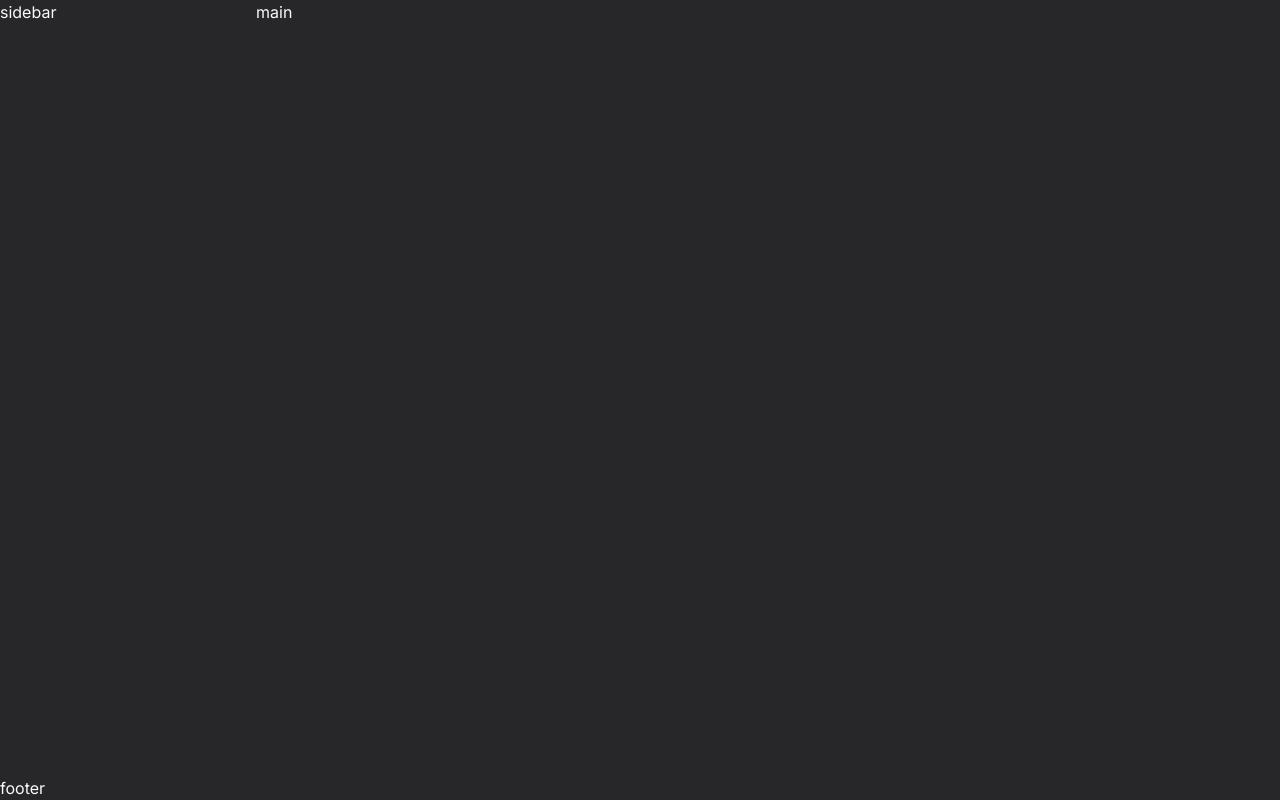
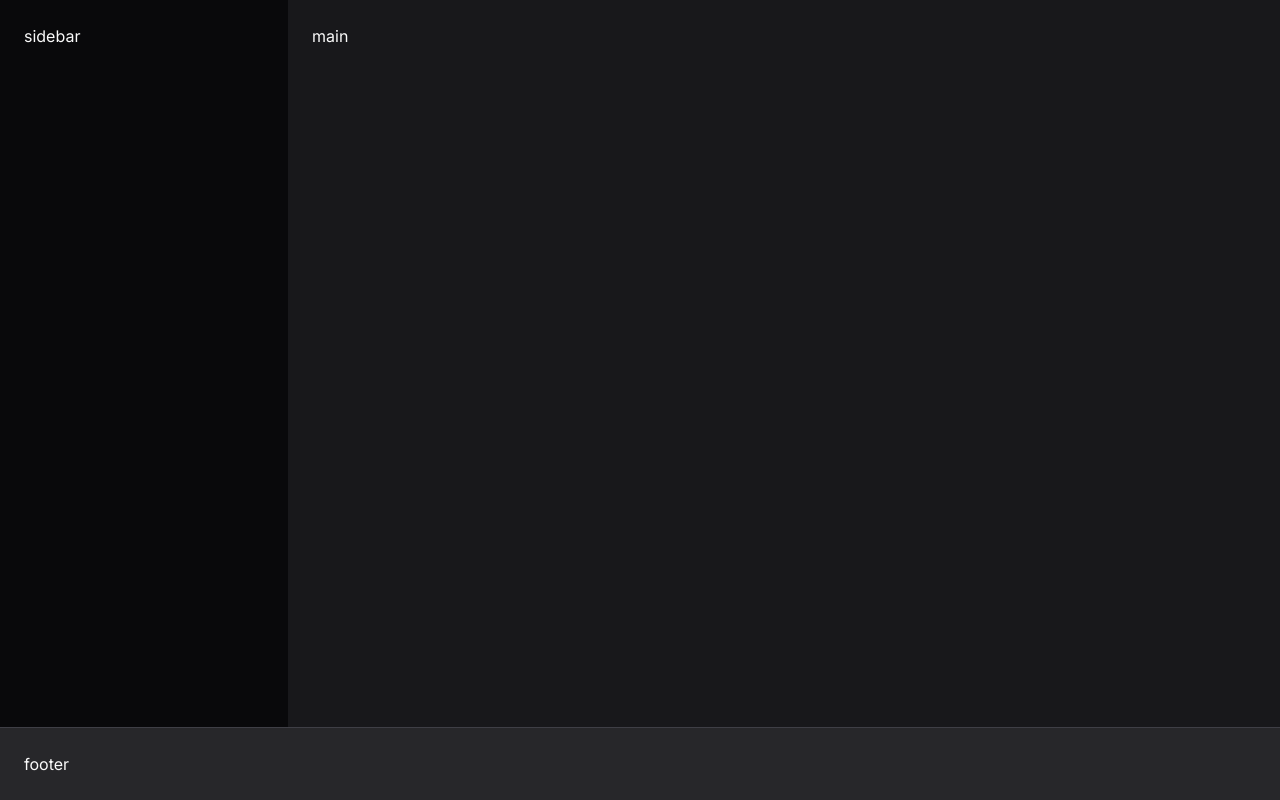
Before and after one commit to tiagoaraujo00/spotify-clone-tailwind, a Next.js app: page / in a window 1280 px wide. Built offline with nearby package versions, Linux system fonts and the light colour scheme.

Commit message:
style: Initial margin and padding adjustments

```diff
--- a/src/app/layout.tsx
+++ b/src/app/layout.tsx
@@ -16,7 +16,7 @@
 }) {
   return (
     <html lang="en">
-      <body className={`${inter.className} bg-zinc-800 text-zinc-50`}>{children}</body>
+      <body className={`${inter.className} bg-zinc-900 text-zinc-50`}>{children}</body>
     </html>
   )
 }
--- a/src/app/page.tsx
+++ b/src/app/page.tsx
@@ -2,10 +2,10 @@
   return (
     <div className="h-screen flex flex-col">
       <div className="flex flex-1">
-        <aside className="w-64">sidebar</aside>
-        <main className="flex-1">main</main>
+        <aside className="w-72 bg-zinc-950 p-6">sidebar</aside>
+        <main className="flex-1 p-6">main</main>
       </div>
-      <footer>footer</footer>
+      <footer className="bg-zinc-800 border-t border-zinc-700 p-6">footer</footer>
     </div>
   );
 }
```
